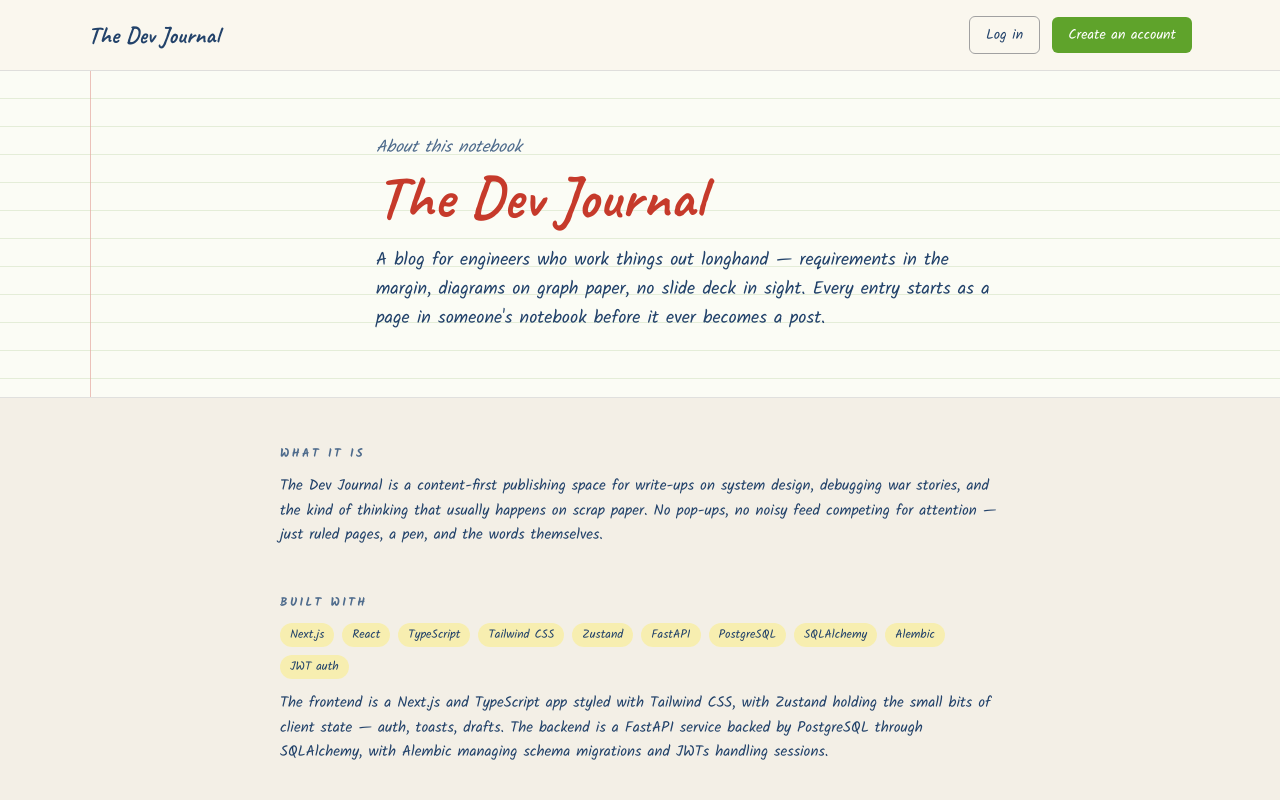
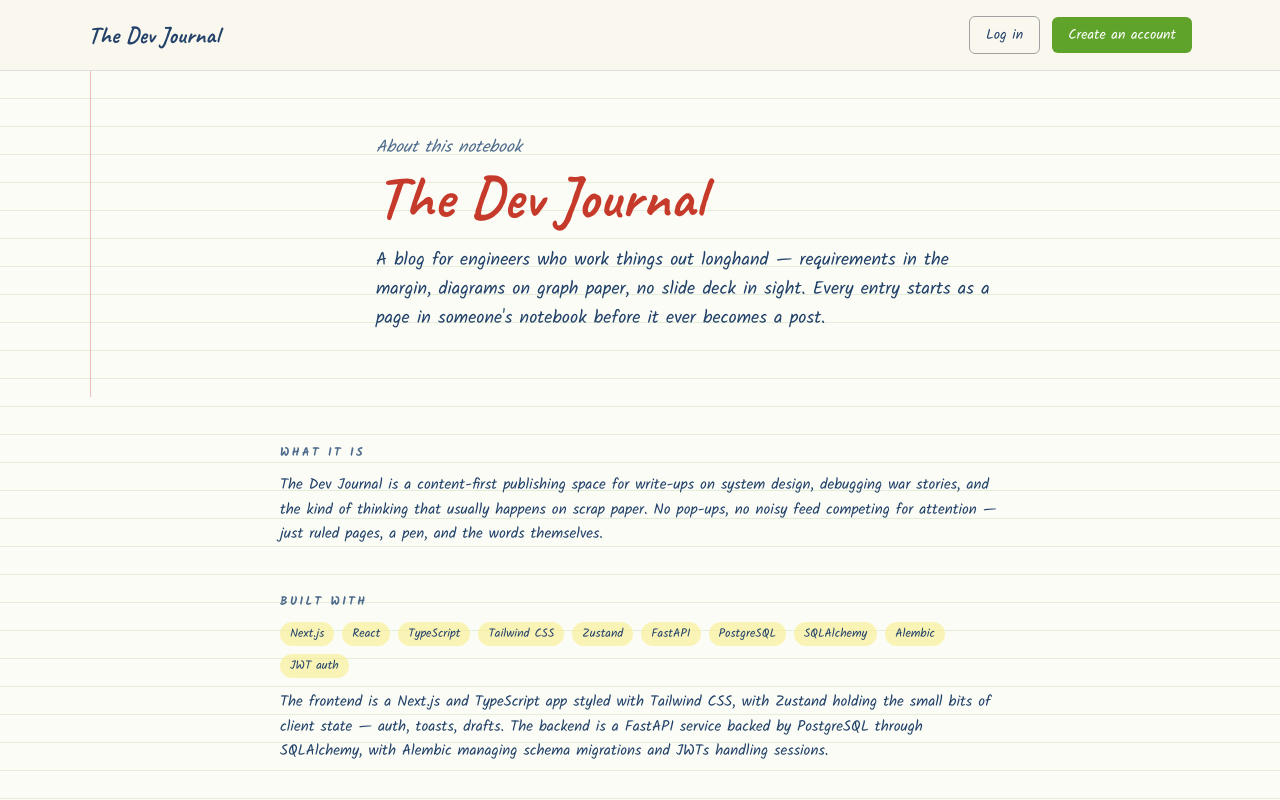
Before and after one commit to aniketbumbc/fastapi-blog, a Next.js app in the folder frontend/: page /about in a window 1280 px wide. Shown: the top 800 px of the page. Built offline with nearby package versions, Linux system fonts and the light colour scheme; no server answers.

Commit message:
fixed: about page notebook design

```diff
--- a/frontend/src/app/about/page.tsx
+++ b/frontend/src/app/about/page.tsx
@@ -20,9 +20,9 @@ const FLOW = [
 
 export default function AboutPage() {
   return (
-    <div className="bg-[#f3efe6]">
+    <div className="notebook-lined min-h-screen">
       {/* ---- Hero ---- */}
-      <section className="notebook-lined relative border-b border-neutral-300/70">
+      <section className="relative">
         <span aria-hidden className="absolute inset-y-0 left-[90px] w-px bg-margin-line/70" />
         <div className="mx-auto max-w-3xl px-6 py-16 pl-[120px]">
           <p className="font-body text-[17px] italic text-ink-soft">About this notebook</p>
```
